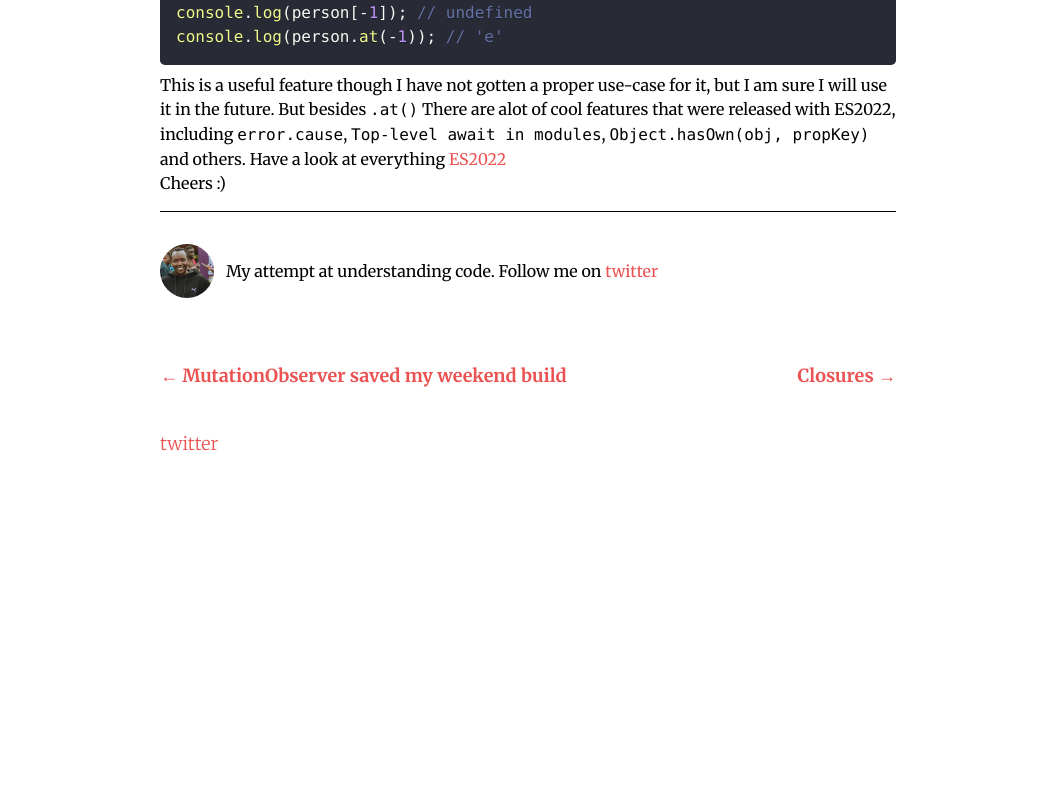
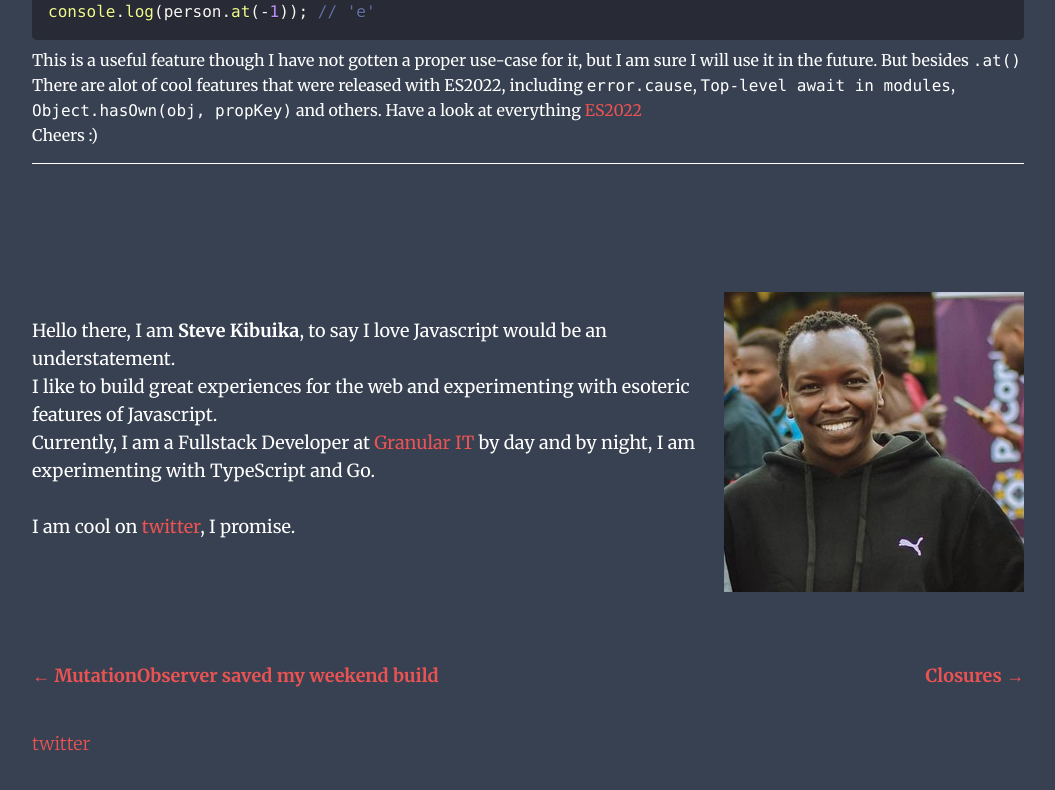
Before and after one commit to kbuika/kibuika.com, a Next.js app: page /post/At-Prototype in a window 1280 px wide. Shown: the part 622-1412 px from the top of the page, without its empty margins (112-1167 px from the left). Before the commit the page ends 1128 px from the top, so only its background shows below. Built offline with nearby package versions, Linux system fonts and the light colour scheme; what @tailwindcss/typography would draw is missing.

Commit message:
add an extended bio and change bio layout

```diff
--- a/components/common/Bio/Bio.js
+++ b/components/common/Bio/Bio.js
@@ -9,23 +9,31 @@ export function Bio({ className }) {
   const { author, social } = getSiteMetaData();
 
   return (
-    <div className={clsx("flex items-center space-x-3", className)}>
-      <div className="flex-shrink-0 mb-0 overflow-hidden rounded-full w-14 h-14">
+    <div className={clsx("flex flex-wrap items-center space-x-3 justify-between lg:mt-24 lg:flex-nowrap", className)}>
+      <p className="text-base leading-7 lg:text-lg">
+        Hello there, I am <strong>Steve Kibuika</strong>, to say I love Javascript would be an understatement.
+        <br />
+        I like to build great experiences for the web and experimenting with esoteric features of Javascript.
+        <br />
+        Currently, I am a Fullstack Developer at <a href="https://granularit.com/">Granular IT</a> by day and by night, I am experimenting with TypeScript and Go.
+        <br />
+        <br />
+        I am cool on{" "}
+        <a href={`https://twitter.com/${social.twitter}`}>
+          twitter
+        </a>, I promise.
+      </p>
+      <div className="flex-shrink-0 mb-0 overflow-hidden mt-8">
         <Image
-          width={56}
-          height={56}
+          width={300}
+          height={300}
           src={profilePicture}
           alt="Profile"
           placeholder="blur"
         />
       </div>
 
-      <p className="text-base leading-7">
-        {author.summary}{" "}Follow me on{" "}
-        <a href={`https://twitter.com/${social.twitter}`}>
-          twitter
-        </a>
-      </p>
+
     </div>
   );
 }
--- a/components/common/Layout/Layout.js
+++ b/components/common/Layout/Layout.js
@@ -9,7 +9,7 @@ import { useTheme } from "next-themes";
 export function Layout({ children }) {
   return (
     <div className="w-full min-h-screen dark:bg-gray-700 dark:text-white">
-      <div className="max-w-screen-md px-4 py-12 mx-auto antialiased font-body">
+      <div className="max-w-screen-lg px-4 py-12 mx-auto antialiased font-body">
         <Header />
         <main>{children}</main>
         <footer className="text-lg font-light">
@@ -47,8 +47,10 @@ const Header = () => {
       <div className={"max-w-md"}>
         {isRoot ? <LargeTitle /> : <SmallTitle />}
       </div>
+
       {mounted && (
         <div className="flex space-x-4">
+          <p>Link</p>
           <DarkModeSwitch checked={isDarkMode} onChange={toggleDarkMode} />
         </div>
       )}
--- a/config/seo.json
+++ b/config/seo.json
@@ -1,6 +1,6 @@
 {
   "siteMetadata": {
-    "title": "Steve Kibuika || Javascript Blog",
+    "title": "My space on the internet",
     "author": {
       "name": "Steve Kibuika",
       "summary": "My attempt at understanding code.",
--- a/content/posts/Closures-again/Closures-again.md
+++ b/content/posts/Closures-again/Closures-again.md
@@ -1,6 +1,6 @@
 ---
 title: Closures...I am not done yet
-description: My quest for closures keeps intensifying. Maybe it has nothing to do with Javascript closures but some other kind of closure. Anyway, let's explore array functions as closures.
+description: My quest for closures keeps intensifying. Maybe it has nothing to do with Javascript closures but some other kind of closure.
 date: 2022-07-12T11:00:00.000Z
 ---
 
--- a/pages/_app.js
+++ b/pages/_app.js
@@ -7,7 +7,7 @@ import "typeface-merriweather";
 
 export default function MyApp({ Component, pageProps }) {
   return (
-    <ThemeProvider defaultTheme="system" enableSystem={true} attribute="class">
+    <ThemeProvider defaultTheme="dark" enableSystem={true} attribute="class">
       <Component {...pageProps} />
     </ThemeProvider>
   );
--- a/pages/index.js
+++ b/pages/index.js
@@ -9,6 +9,7 @@ export default function Home({ posts }) {
     <Layout>
       <SEO title="Steve Kibuika || Javascript Blog" />
       <Bio className="my-14" />
+      <p className="mt-16 mb-8 text-2xl font-bold">Latest Posts..</p>
       {posts.map(({ frontmatter: { title, description, date }, slug }) => (
         <article key={slug}>
           <header className="mb-2">
```
Also changed, not shown: 1 other file (tests, documents, lock files or other folders).
